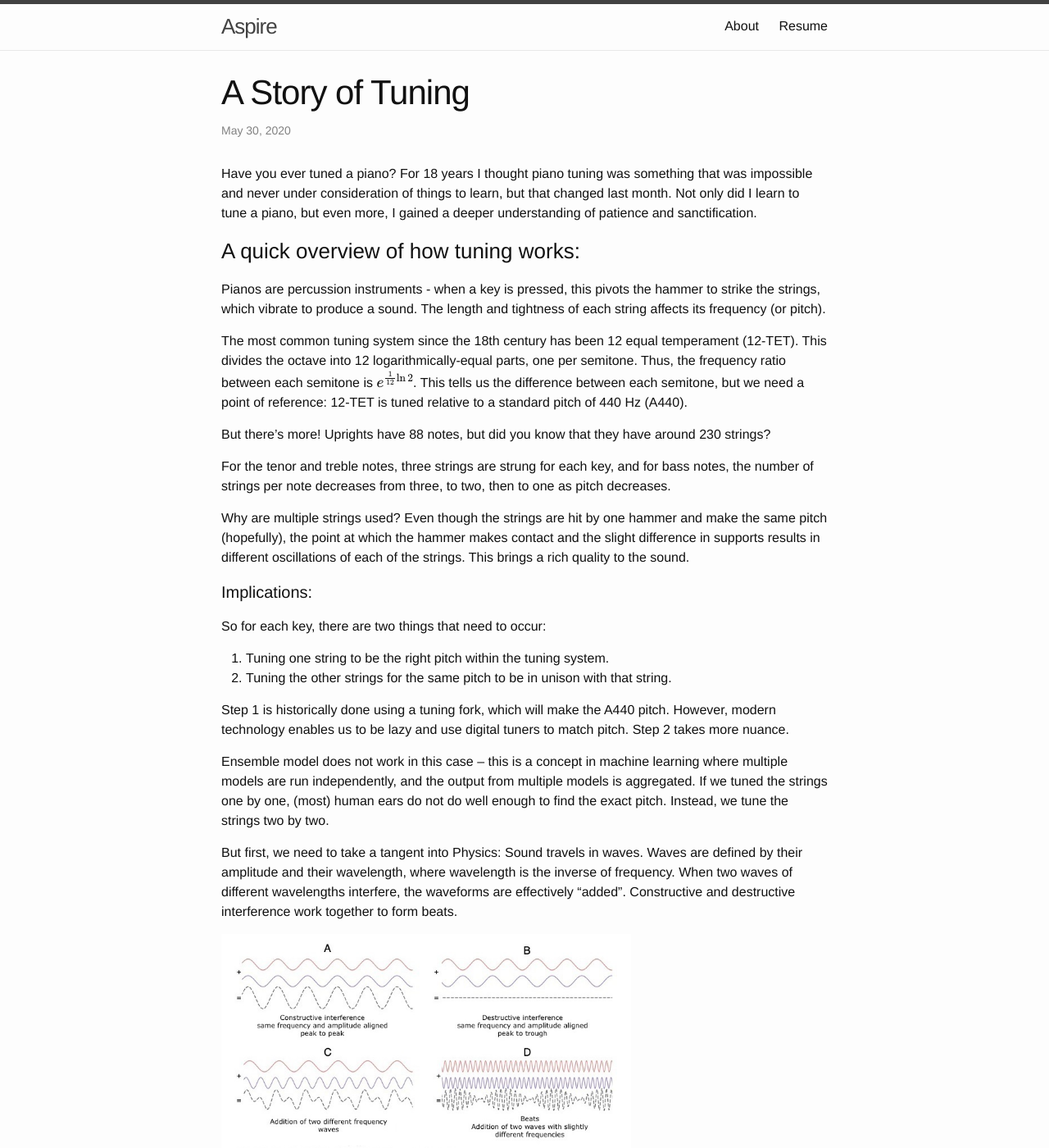
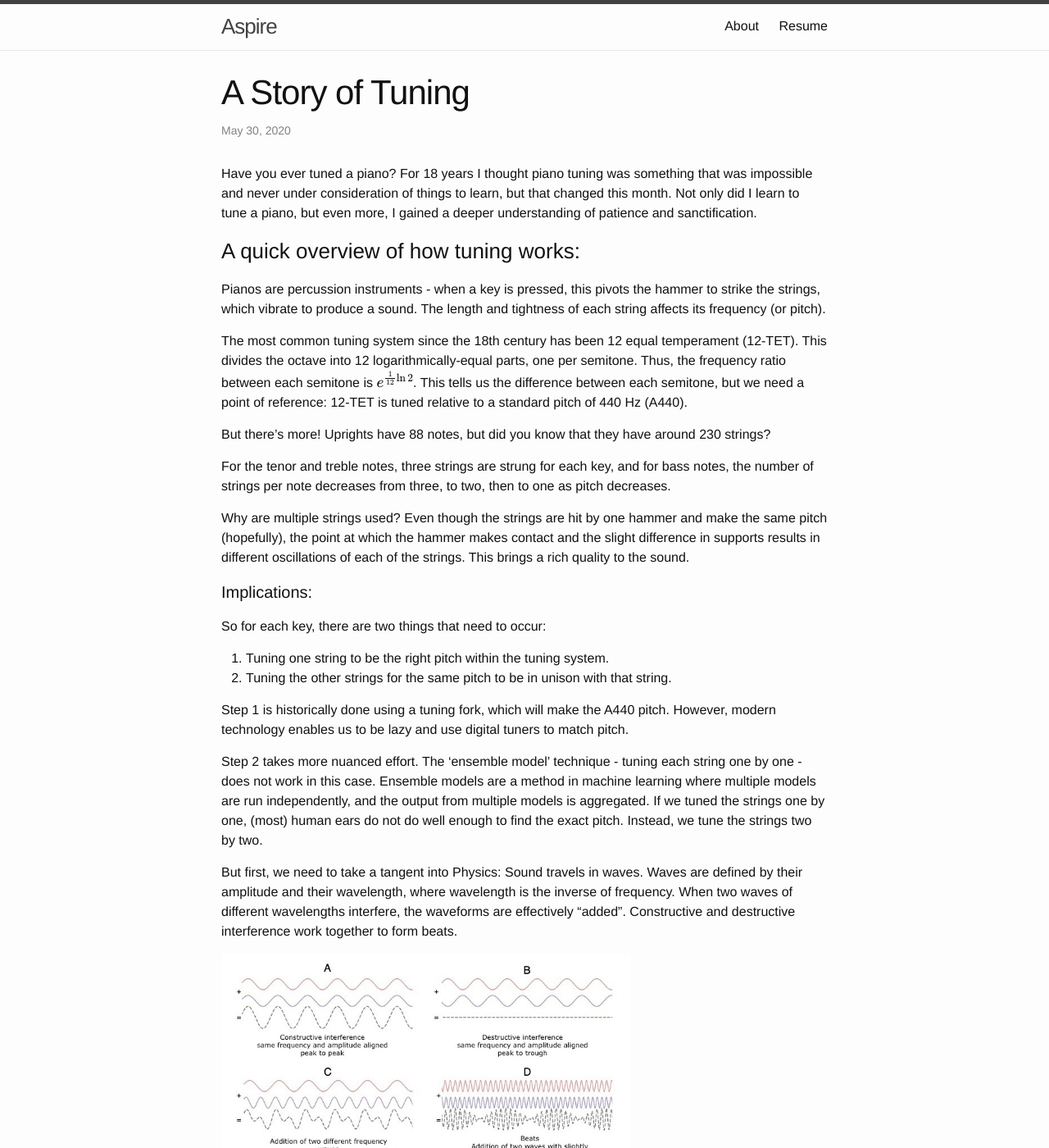
Before and after one commit to aliceranzhou/aliceranzhou.github.io, a Jekyll site: the page built from _posts/2020-05-29-a-story-of-tuning.md, in a window 1280 px wide and 1400 px high. Shown: the whole window at 82% size. Built offline with Jekyll 4.4.1, drawn with Linux system fonts in a browser that asks for light colours; formulas are drawn with MathJax 3.

Commit message:
this month

```diff
--- a/_posts/2020-05-29-a-story-of-tuning.md
+++ b/_posts/2020-05-29-a-story-of-tuning.md
@@ -5,7 +5,7 @@ date: 2020-05-29 21:18:32 -0400
 usemathjax: true
 ---
 
-Have you ever tuned a piano? For 18 years I thought piano tuning was something that was impossible and never under consideration of things to learn, but that changed last month. Not only did I learn to tune a piano, but even more, I gained a deeper understanding of patience and sanctification.
+Have you ever tuned a piano? For 18 years I thought piano tuning was something that was impossible and never under consideration of things to learn, but that changed this month. Not only did I learn to tune a piano, but even more, I gained a deeper understanding of patience and sanctification.
 
 ### A quick overview of how tuning works:
 
@@ -25,10 +25,8 @@ So for each key, there are two things that need to occur:
 2. Tuning the other strings for the same pitch to be in unison with that string.
 
 Step 1 is historically done using a tuning fork, which will make the A440 pitch. However, modern technology enables us to be lazy and use digital tuners to match pitch.
-Step 2 takes more nuance.
 
-Ensemble model does not work in this case -- this is a concept in machine learning where multiple models are run independently, and the output from multiple models is aggregated.
-If we tuned the strings one by one, (most) human ears do not do well enough to find the exact pitch. Instead, we tune the strings two by two.
+Step 2 takes more nuanced effort. The 'ensemble model' technique - tuning each string one by one - does not work in this case. Ensemble models are a method in machine learning where multiple models are run independently, and the output from multiple models is aggregated. If we tuned the strings one by one, (most) human ears do not do well enough to find the exact pitch. Instead, we tune the strings two by two.
 
 But first, we need to take a tangent into Physics: Sound travels in waves. Waves are defined by their amplitude and their wavelength, where wavelength is the inverse of frequency. When two waves of different wavelengths interfere, the waveforms are effectively “added”. Constructive and destructive interference work together to form beats.
 
```
